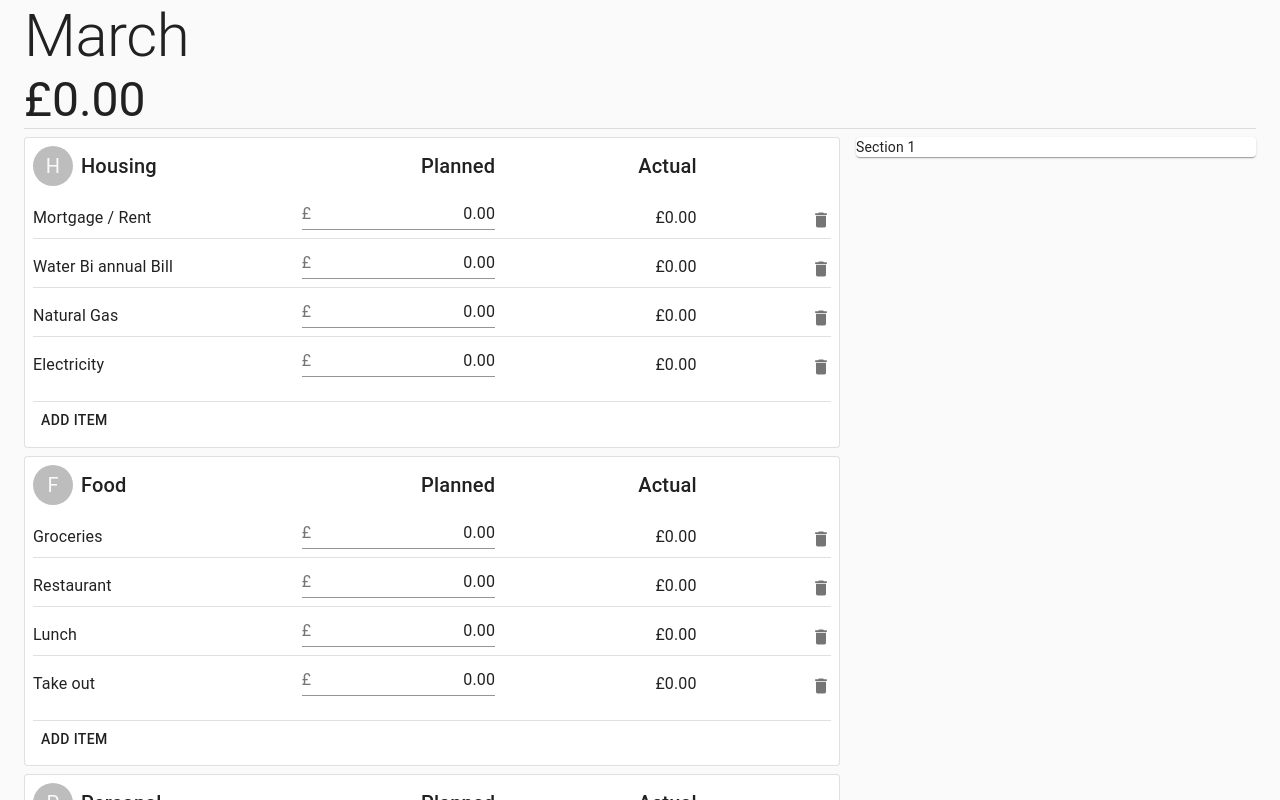
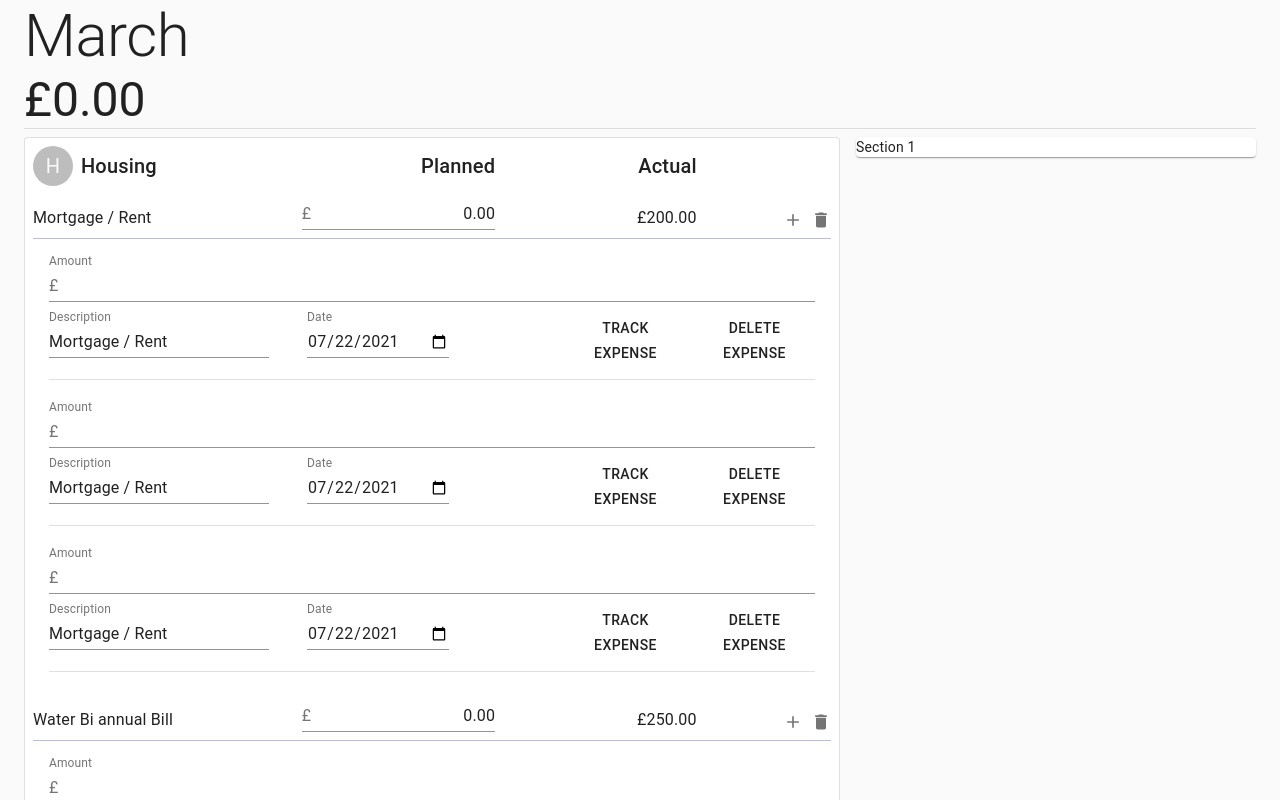
Before and after one commit to kemaakpala/everypound, a React (Create React App) app: page / in a window 1280 px wide. Shown: the top 800 px of the page. Built offline with nearby package versions, Linux system fonts and the light colour scheme.

Commit message:
created Transaction component and imported it to budgetItem component created progress component

```diff
--- a/src/Components/Budget/Budget.jsx
+++ b/src/Components/Budget/Budget.jsx
@@ -11,39 +11,39 @@ const Budget = () => {
       <BudgetCategory>
         <BudgetCategoryHeader title="Housing" />
         <BudgetCategoryContent>
-          <BudgetItem name="Mortgage / Rent" />
-          <Divider />
-          <BudgetItem name="Water Bi annual Bill" />
-          <Divider />
-          <BudgetItem name="Natural Gas" />
-          <Divider />
-          <BudgetItem name="Electricity" />
+          <BudgetItem name="Mortgage / Rent" actual={200}/>
+          {/* <Divider /> */}
+          <BudgetItem name="Water Bi annual Bill" actual={250}/>
+          {/* <Divider /> */}
+          <BudgetItem name="Natural Gas" actual={200}/>
+          {/* <Divider /> */}
+          <BudgetItem name="Electricity" actual={82}/>
         </BudgetCategoryContent>
       </BudgetCategory>
 
       <BudgetCategory>
         <BudgetCategoryHeader title="Food" />
         <BudgetCategoryContent>
-          <BudgetItem name="Groceries" />
+          <BudgetItem name="Groceries" actual={250}/>
           <Divider />
-          <BudgetItem name="Restaurant" />
+          <BudgetItem name="Restaurant" actual={100}/>
           <Divider />
-          <BudgetItem name="Lunch" />
+          <BudgetItem name="Lunch" actual={200}/>
           <Divider />
-          <BudgetItem name="Take out" />
+          <BudgetItem name="Take out" actual={100.6}/>
         </BudgetCategoryContent>
       </BudgetCategory>
 
       <BudgetCategory>
         <BudgetCategoryHeader title="Personal" />
         <BudgetCategoryContent>
-          <BudgetItem name="Phone Bill" />
+          <BudgetItem name="Phone Bill" actual={18}/>
           <Divider />
-          <BudgetItem name="Wifeys Phone Bill" />
+          <BudgetItem name="Wifeys Phone Bill" actual={47.7}/>
           <Divider />
-          <BudgetItem name="Allowance" />
+          <BudgetItem name="Allowance" actual={35}/>
           <Divider />
-          <BudgetItem name="Wifeys Allowance" />
+          <BudgetItem name="Wifeys Allowance" actual={70}/>
         </BudgetCategoryContent>
       </BudgetCategory>
     </Grid>
--- a/src/Components/Budget/BudgetItem.jsx
+++ b/src/Components/Budget/BudgetItem.jsx
@@ -1,12 +1,16 @@
-import {useState} from 'react';
+import { useState } from 'react';
 import Grid from '@material-ui/core/Grid';
 import TextField from '@material-ui/core/TextField';
 import Typography from '@material-ui/core/Typography';
 import InputAdornment from '@material-ui/core/InputAdornment';
 import IconButton from '@material-ui/core/IconButton';
+import AddIcon from '@material-ui/icons/Add';
 import DeleteIcon from '@material-ui/icons/Delete';
+import LinearProgress from '@material-ui/core/LinearProgress';
 import { makeStyles } from '@material-ui/core/styles';
-import {parseFloatAmount} from '../../utils/numberUtils';
+import { parseFloatAmount } from '../../utils/numberUtils';
+import { Button } from '@material-ui/core';
+import Transaction from '../Transaction/Transaction';
 
 
 const useStyles = makeStyles((theme) => ({
@@ -22,21 +26,32 @@ const useStyles = makeStyles((theme) => ({
     '& input': {
       textAlign: 'right'
     }
+  },
+  budgetTransactionContainer: {
+    paddingTop: theme.spacing(1),
+    paddingLeft: theme.spacing(2),
+    paddingRight: theme.spacing(2),
+    paddingBottom: theme.spacing(1)
   }
 }));
-const BudgetItem = ({name}) => {
+const BudgetItem = ({ name, actual }) => {
   const classes = useStyles();
   const [planned, setPlanned] = useState(parseFloat('0').toFixed(2));
+  const [progressVal, setProgressVal] = useState(0);
+  // const [actualAmt, setActualAmt] = useState(planned);
 
   const handleChange = (e) => { setPlanned(e.target.value) }
   const handleBlur = (e) => {
     const val = parseFloatAmount(e.target.value)
     const isNan = window.isNaN(val);
     setPlanned(parseFloatAmount('0'));
-    if (!isNan){
-      setPlanned(val)
+    if (!isNan) {
+      setPlanned(val);
+      setProgressVal(pctVal(val, actual));
     }
   }
+
+  const pctVal = (numerator, denominator) => (numerator - denominator) * 100 / (numerator - denominator);
 
   return (
     <>
@@ -56,12 +71,29 @@ const BudgetItem = ({name}) => {
           />
         </Grid>
         <Grid item xs={3} align="right">
-          <Typography>£0.00</Typography>
+          <Typography>£{parseFloatAmount(actual)}</Typography>
         </Grid>
         <Grid item xs={2} align="right">
-        <IconButton aria-label="delete" className={classes.deleteBtn}>
-          <DeleteIcon fontSize="small" />
-        </IconButton>
+          <IconButton aria-label="delete" className={classes.deleteBtn} title="Add Transaction Item">
+            <AddIcon fontSize="small" />
+          </IconButton>
+          <IconButton aria-label="delete" className={classes.deleteBtn} title="Delete Budget Item">
+            <DeleteIcon fontSize="small" />
+          </IconButton>
+        </Grid>
+        <Grid item xs={12}>
+          <div style={{ position: 'relative' }}>
+            {
+              progressVal === 0
+                ? <LinearProgress variant="determinate" value={0} style={{ position: 'absolute', width: '100%', height: '1px' }} />
+                : <LinearProgress variant="determinate" value={progressVal} />
+            }
+          </div>
+        </Grid>
+        <Grid item xs={12}>
+          <Transaction name={name} collapsed />
+          <Transaction name={name} collapsed />
+          <Transaction name={name} collapsed />
         </Grid>
       </Grid>
     </>
--- /dev/null
+++ b/src/Components/Transaction/Transaction.jsx
@@ -0,0 +1,66 @@
+import { useState } from 'react';
+import Grid from '@material-ui/core/Grid';
+import { Button, Divider } from '@material-ui/core';
+import TextField from '@material-ui/core/TextField';
+import InputAdornment from '@material-ui/core/InputAdornment';
+import { makeStyles } from '@material-ui/core/styles';
+
+import { parseFloatAmount } from '../../utils/numberUtils';
+
+
+const useStyles = makeStyles((theme) => ({
+  transactionContainer: {
+    paddingTop: theme.spacing(1),
+    paddingLeft: theme.spacing(2),
+    paddingRight: theme.spacing(2),
+    paddingBottom: theme.spacing(1)
+  }
+}));
+
+const Transaction = ({ name }) => {
+
+  const classes = useStyles();
+  return (
+    <>
+      <Grid className={classes.transactionContainer} container spacing={1}>
+        <Grid item xs={12}>
+          <TextField
+            label="Amount"
+            id="filled-start-adornment"
+            // className={clsx(classes.margin, classes.textField)}
+            InputProps={{
+              startAdornment: <InputAdornment position="start">£</InputAdornment>,
+            }}
+            style={{ width: '100%' }}
+          />
+        </Grid>
+        <Grid item xs={4}>
+          <TextField
+            label="Description"
+            InputLabelProps={{ shrink: true }}
+            // className={clsx(classes.margin, classes.textField)}
+            value={name}
+          />
+        </Grid>
+        <Grid item xs={4}>
+          <TextField
+            id="dateOfTransaction"
+            label="Date"
+            type="date"
+            defaultValue="2021-07-22"
+            InputLabelProps={{ shrink: true }}
+          />
+        </Grid>
+        <Grid item xs={2}>
+          <Button>Track Expense</Button>
+        </Grid>
+        <Grid item xs={2}>
+          <Button>Delete Expense</Button>
+        </Grid>
+        <Grid item xs={12}><Divider /></Grid>
+      </Grid>
+    </>
+  )
+}
+
+export default Transaction;
```
